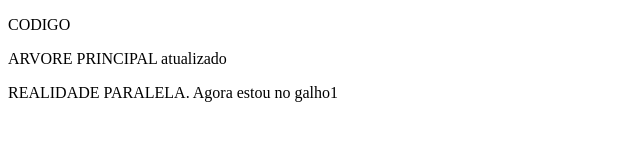
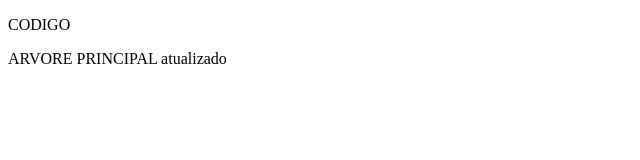
Before and after one commit to allanhal/branch, a plain HTML site: page index.html in a window 1280 px wide. Shown: the whole page, without its empty margins (0-640 px from the left). Drawn offline with Linux system fonts and the light colour scheme.

Commit message:
estou na principal

```diff
--- a/index.html
+++ b/index.html
@@ -8,6 +8,5 @@
 <body>
   <p>CODIGO</p>
   <p>ARVORE PRINCIPAL atualizado</p>
-  <p>REALIDADE PARALELA. Agora estou no galho1</p>
 </body>
 </html>
```
